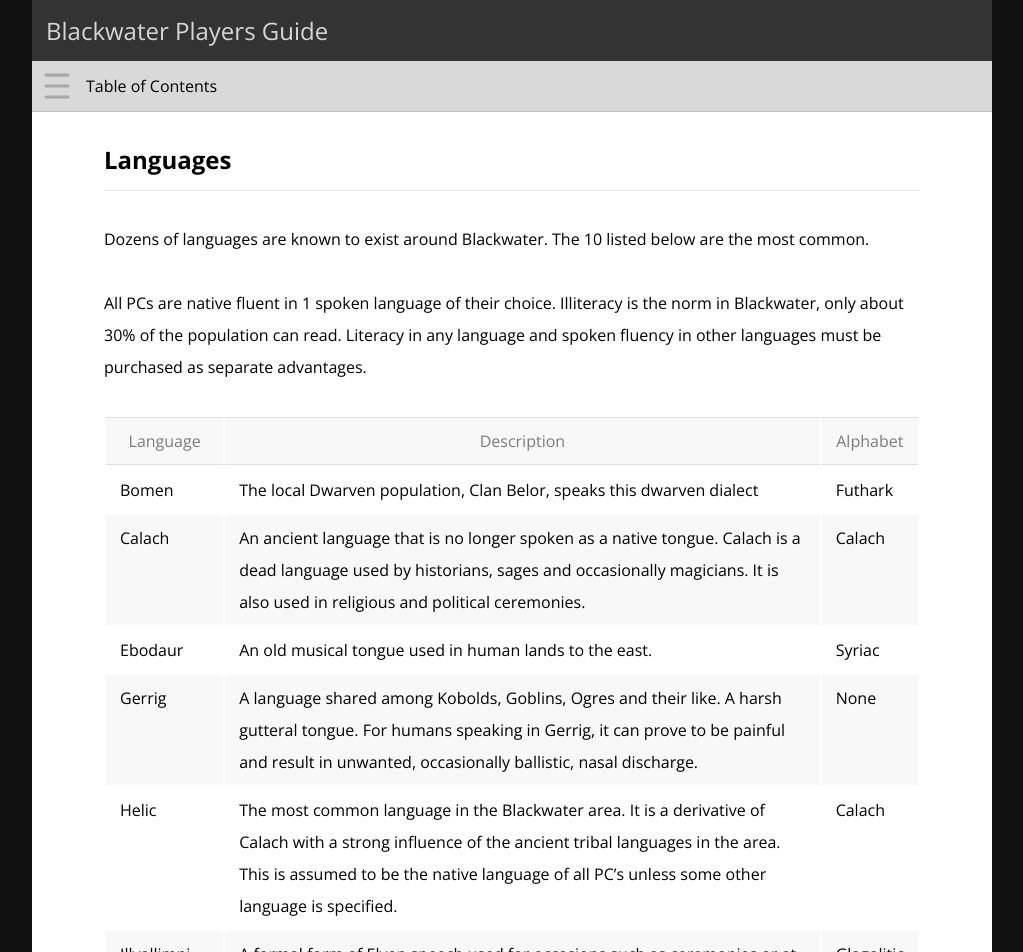
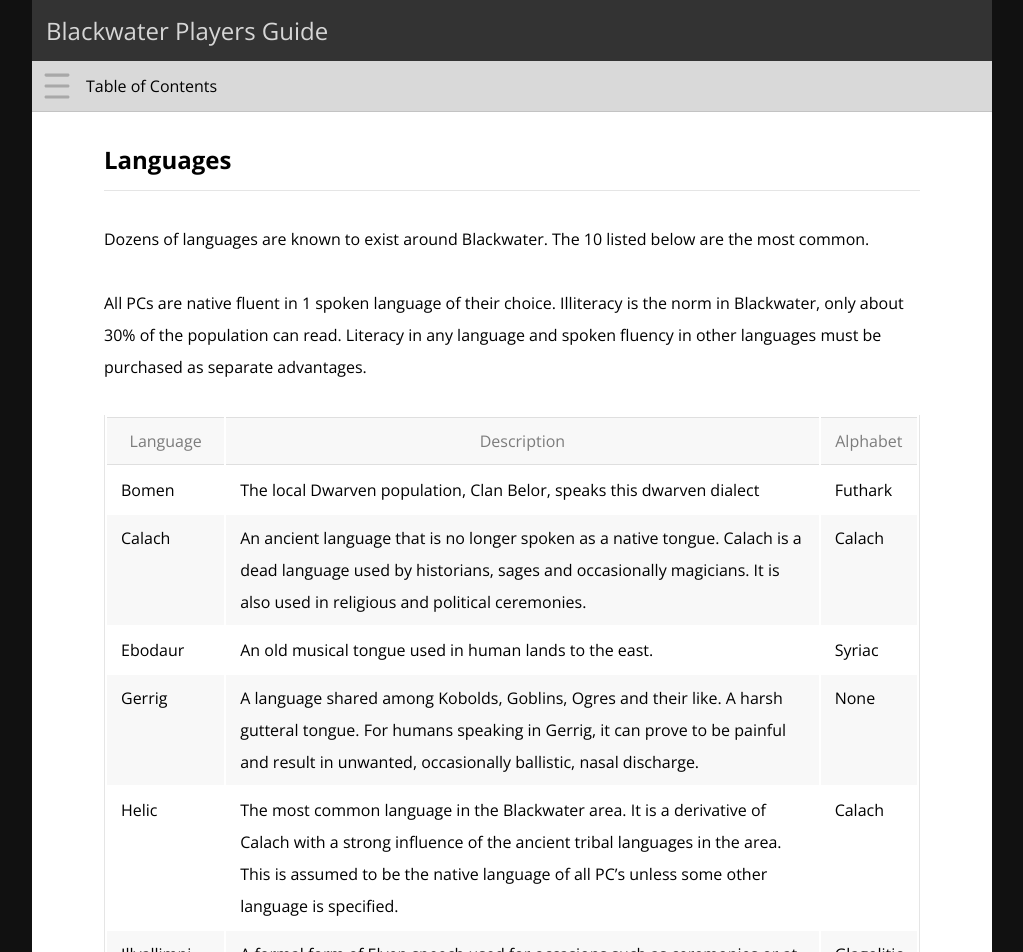
Before and after one commit to rickosborne/blackwater, a Jekyll site: the page built from _guide/450-languages-and-alphabets.md, in a window 1280 px wide. Shown: the top 952 px of the page, without its empty margins (128-1151 px from the left). Built offline with Jekyll 4.4.1, drawn with Linux system fonts in a browser that asks for light colours.

Commit message:
Update blackwater.css

```diff
--- a/assets/blackwater.css
+++ b/assets/blackwater.css
@@ -357,6 +357,9 @@ img.center {
 table {
     clear: both;
     margin: var(--cadence) auto;
+    border-bottom: thin solid rgba(0, 0, 0, 0.1);
+    border-left: thin solid rgba(0, 0, 0, 0.1);
+    border-right: thin solid rgba(0, 0, 0, 0.1);
 }
 th {
     color: rgba(0, 0, 0, 0.5);
@@ -371,9 +374,7 @@ th {
 .eyechart th, .eyechart td {
     padding: var(--cadence-quarter);
 }
-tr {
-    border-bottom: thin solid rgba(0, 0, 0, 0.1);
-}
+
 tr:nth-of-type(2n), thead {
     background-color: rgba(127, 127, 127, 0.05);
 }
```
